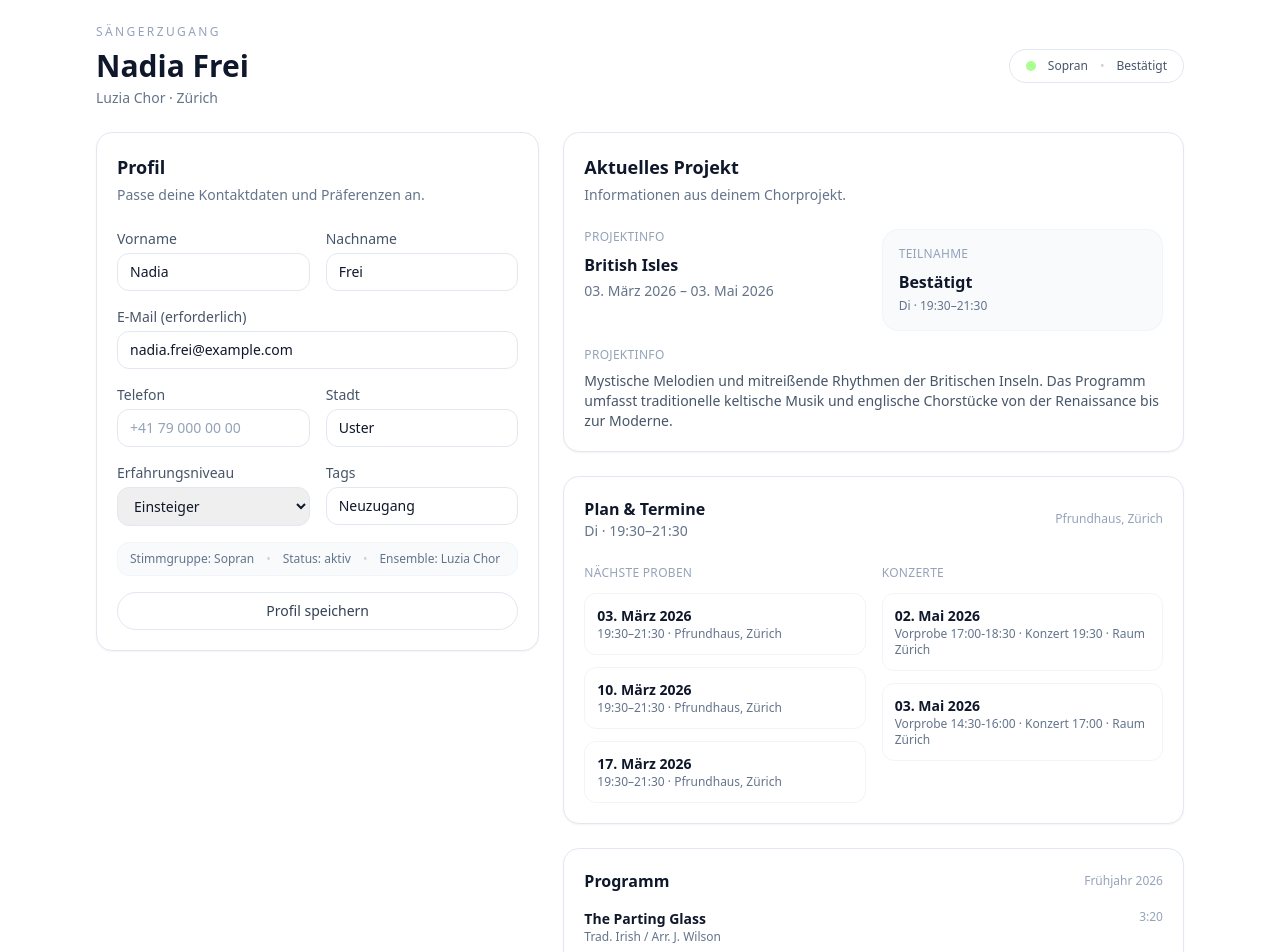
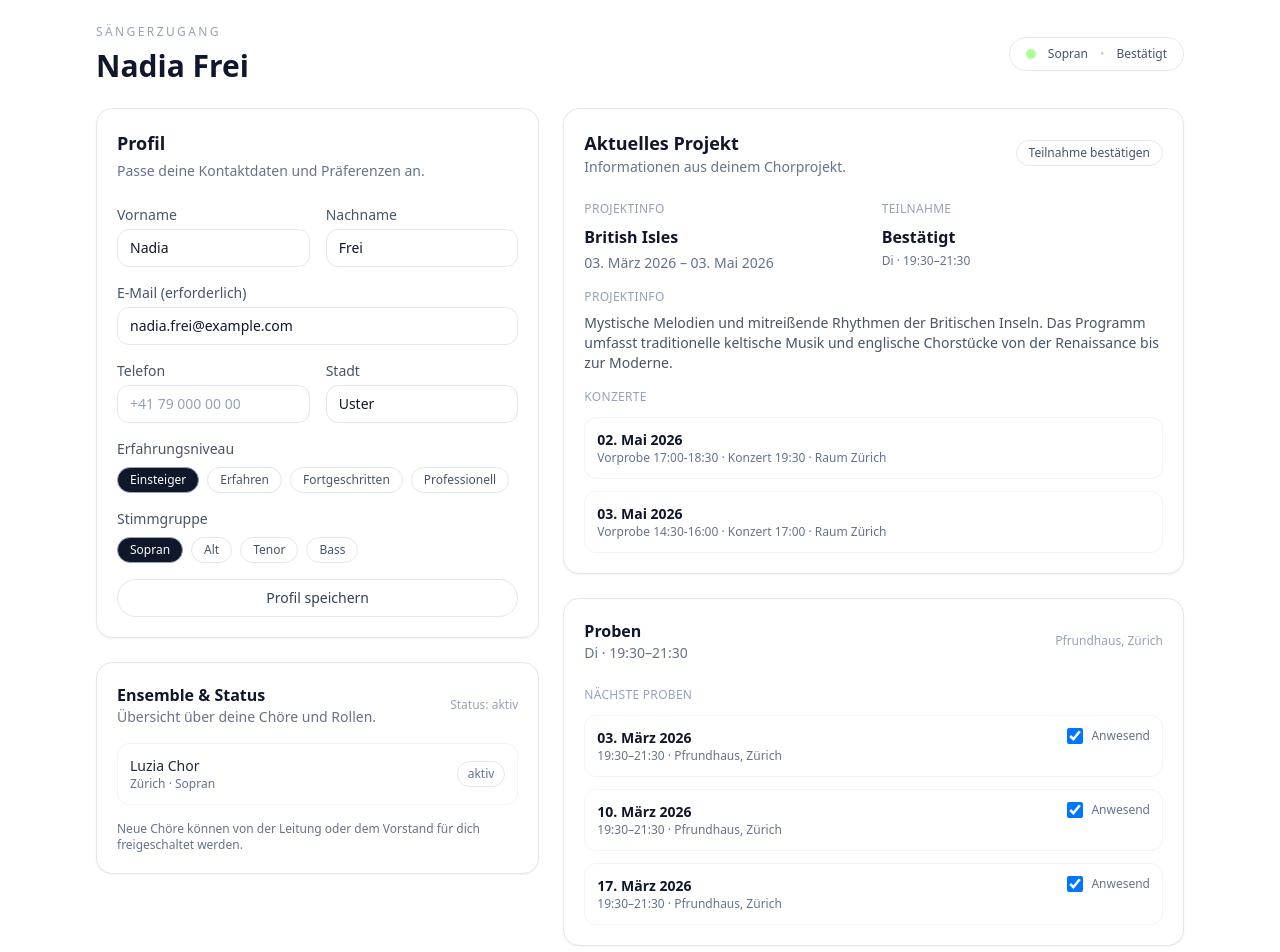
Before and after one commit to TechvibeVentures/Choirmaster, a Next.js app: page /singer in a window 1280 px wide. Shown: the top 952 px of the page. Built offline with nearby package versions, Linux system fonts and the light colour scheme.

Commit message:
Refine singer view layout and interactions

```diff
--- a/app/singer/page.tsx
+++ b/app/singer/page.tsx
@@ -103,9 +103,6 @@ export default function SingerViewPage() {
             <h1 className="mt-2 text-2xl font-semibold text-slate-900 sm:text-3xl">
               {singer?.first_name} {singer?.last_name}
             </h1>
-            <p className="mt-1 text-sm text-slate-500">
-              {choir?.name} · {choir?.city}
-            </p>
           </div>
           <div className="flex items-center gap-3 rounded-full border border-slate-200 px-4 py-2 text-xs font-medium text-slate-600">
             <span
@@ -119,6 +116,7 @@ export default function SingerViewPage() {
         </header>
 
         <div className="grid gap-6 lg:grid-cols-[1fr_1.4fr]">
+          <div className="flex flex-col gap-6">
             <Card className="h-fit">
               <div className="flex flex-col gap-1">
                 <h2 className="text-lg font-semibold text-slate-900">
@@ -170,38 +168,46 @@ export default function SingerViewPage() {
                     type="text"
                   />
                 </label>
-              <label className="text-sm text-slate-600">
+                <div className="sm:col-span-2">
+                  <p className="text-sm text-slate-600">
                     {strings.singer.fields.experience}
-                <select className={inputStyles} defaultValue={singer?.experience_level}>
+                  </p>
+                  <div className="mt-2 flex flex-wrap gap-2">
                     {Object.entries(experienceLabels).map(([key, label]) => (
-                    <option key={key} value={key}>
+                      <button
+                        key={key}
+                        type="button"
+                        className={`rounded-full border px-3 py-1 text-xs font-medium transition ${
+                          singer?.experience_level === key
+                            ? "border-slate-400 bg-slate-900 text-white"
+                            : "border-slate-200 bg-white text-slate-600 hover:border-slate-300"
+                        }`}
+                      >
                         {label}
-                    </option>
+                      </button>
                     ))}
-                </select>
-              </label>
-              <label className="text-sm text-slate-600">
-                {strings.singer.fields.tags}
-                <input
-                  className={inputStyles}
-                  defaultValue={singer?.tags.join(", ")}
-                  type="text"
-                  placeholder="z.B. Intonation, Teamplay"
-                />
-              </label>
-              <div className="rounded-xl border border-slate-100 bg-slate-50 px-3 py-2 text-xs text-slate-500 sm:col-span-2">
-                <div className="flex flex-wrap items-center gap-3">
-                  <span>
-                    {strings.singer.fields.voice}: {voiceLabel}
-                  </span>
-                  <span className="text-slate-300">•</span>
-                  <span>
-                    {strings.singer.fields.status}: {singerStatusLabel}
-                  </span>
-                  <span className="text-slate-300">•</span>
-                  <span>
-                    {strings.singer.fields.choir}: {choir?.name}
-                  </span>
+                  </div>
+                </div>
+                <div className="sm:col-span-2">
+                  <p className="text-sm text-slate-600">
+                    {strings.singer.fields.voice}
+                  </p>
+                  <div className="mt-2 flex flex-wrap gap-2">
+                    {(["Soprano", "Alto", "Tenor", "Bass"] as Voice[]).map(
+                      (voiceOption) => (
+                        <button
+                          key={voiceOption}
+                          type="button"
+                          className={`rounded-full border px-3 py-1 text-xs font-medium transition ${
+                            voice === voiceOption
+                              ? "border-slate-400 bg-slate-900 text-white"
+                              : "border-slate-200 bg-white text-slate-600 hover:border-slate-300"
+                          }`}
+                        >
+                          {getVoiceLabel(voiceOption)}
+                        </button>
+                      )
+                    )}
                   </div>
                 </div>
                 <div className="sm:col-span-2">
@@ -215,15 +221,71 @@ export default function SingerViewPage() {
               </form>
             </Card>
 
+            <Card>
+              <div className="flex items-center justify-between">
+                <div>
+                  <h3 className="text-base font-semibold text-slate-900">
+                    Ensemble & Status
+                  </h3>
+                  <p className="text-sm text-slate-500">
+                    Übersicht über deine Chöre und Rollen.
+                  </p>
+                </div>
+                <span className="text-xs text-slate-400">
+                  {strings.singer.fields.status}: {singerStatusLabel}
+                </span>
+              </div>
+              <div className="mt-4 space-y-3">
+                {memberships
+                  .filter((item) => item.person_id === singer?.id)
+                  .map((item) => {
+                    const choirEntry = choirs.find((entry) => entry.id === item.choir_id);
+                    return (
+                      <div
+                        key={`${item.choir_id}-${item.voice}`}
+                        className="flex items-center justify-between rounded-xl border border-slate-100 px-3 py-3 text-sm"
+                      >
+                        <div>
+                          <div className="font-medium text-slate-800">
+                            {choirEntry?.name}
+                          </div>
+                          <div className="text-xs text-slate-500">
+                            {choirEntry?.city} · {getVoiceLabel(item.voice)}
+                          </div>
+                        </div>
+                        <span className="rounded-full border border-slate-200 px-2.5 py-1 text-xs text-slate-500">
+                          {singerStatusLabels[item.singer_status]}
+                        </span>
+                      </div>
+                    );
+                  })}
+              </div>
+              <p className="mt-4 text-xs text-slate-500">
+                Neue Chöre können von der Leitung oder dem Vorstand für dich
+                freigeschaltet werden.
+              </p>
+            </Card>
+          </div>
+
           <div className="flex flex-col gap-6">
             <Card>
               <div className="flex flex-col gap-1">
+                <div className="flex flex-wrap items-center justify-between gap-3">
+                  <div>
                     <h2 className="text-lg font-semibold text-slate-900">
                       {strings.singer.projectTitle}
                     </h2>
                     <p className="text-sm text-slate-500">
                       {strings.singer.projectSubtitle}
                     </p>
+                  </div>
+                  <button
+                    type="button"
+                    className="rounded-full border border-slate-200 px-3 py-1 text-xs font-medium text-slate-600 transition hover:border-slate-300 hover:text-slate-900"
+                  >
+                    Teilnahme bestätigen
+                  </button>
+                </div>
               </div>
               <div className="mt-6 grid gap-4 sm:grid-cols-2">
                 <div>
@@ -239,7 +301,7 @@ export default function SingerViewPage() {
                       : ""}
                   </p>
                 </div>
-                <div className="rounded-2xl border border-slate-100 bg-slate-50 p-4 text-sm text-slate-600">
+                <div>
                   <p className="text-xs uppercase tracking-wide text-slate-400">
                     {strings.singer.sections.participation}
                   </p>
@@ -263,53 +325,7 @@ export default function SingerViewPage() {
                     {project?.description}
                   </p>
                 </div>
-              </div>
-            </Card>
-
-            <Card>
-              <div className="flex items-center justify-between">
-                <div>
-                  <h3 className="text-base font-semibold text-slate-900">
-                    {strings.singer.sections.schedule}
-                  </h3>
-                  <p className="text-sm text-slate-500">
-                    {project
-                      ? `${formatWeekdays(project.rehearsal_facts.weekdays)} · ${formatTimeRange(
-                          project.rehearsal_facts.start_time,
-                          project.rehearsal_facts.end_time
-                        )}`
-                      : ""}
-                  </p>
-                </div>
-                <div className="text-xs text-slate-400">
-                  {project?.rehearsal_facts.location}
-                </div>
-              </div>
-              <div className="mt-6 grid gap-4 sm:grid-cols-2">
-                <div>
-                  <p className="text-xs uppercase tracking-wide text-slate-400">
-                    {strings.singer.sections.rehearsals}
-                  </p>
-                  <ul className="mt-3 space-y-3 text-sm text-slate-600">
-                    {upcomingRehearsals.length ? (
-                      upcomingRehearsals.map((rehearsal) => (
-                        <li key={rehearsal.id} className="rounded-xl border border-slate-100 p-3">
-                          <p className="text-sm font-semibold text-slate-900">
-                            {formatDate(rehearsal.date)}
-                          </p>
-                          <p className="text-xs text-slate-500">
-                            {formatTimeRange(rehearsal.start_time, rehearsal.end_time)} · {rehearsal.location}
-                          </p>
-                        </li>
-                      ))
-                    ) : (
-                      <li className="rounded-xl border border-dashed border-slate-200 p-3 text-xs text-slate-500">
-                        Noch keine nächsten Proben geplant.
-                      </li>
-                    )}
-                  </ul>
-                </div>
-                <div>
+                <div className="sm:col-span-2">
                   <p className="text-xs uppercase tracking-wide text-slate-400">
                     {strings.singer.sections.concerts}
                   </p>
@@ -337,6 +353,65 @@ export default function SingerViewPage() {
 
             <Card>
               <div className="flex items-center justify-between">
+                <div>
+                  <h3 className="text-base font-semibold text-slate-900">
+                    Proben
+                  </h3>
+                  <p className="text-sm text-slate-500">
+                    {project
+                      ? `${formatWeekdays(project.rehearsal_facts.weekdays)} · ${formatTimeRange(
+                          project.rehearsal_facts.start_time,
+                          project.rehearsal_facts.end_time
+                        )}`
+                      : ""}
+                  </p>
+                </div>
+                <div className="text-xs text-slate-400">
+                  {project?.rehearsal_facts.location}
+                </div>
+              </div>
+              <div className="mt-6">
+                <p className="text-xs uppercase tracking-wide text-slate-400">
+                  {strings.singer.sections.rehearsals}
+                </p>
+                <ul className="mt-3 space-y-3 text-sm text-slate-600">
+                  {upcomingRehearsals.length ? (
+                    upcomingRehearsals.map((rehearsal) => (
+                      <li
+                        key={rehearsal.id}
+                        className="rounded-xl border border-slate-100 p-3"
+                      >
+                        <div className="flex items-start justify-between gap-3">
+                          <div>
+                            <p className="text-sm font-semibold text-slate-900">
+                              {formatDate(rehearsal.date)}
+                            </p>
+                            <p className="text-xs text-slate-500">
+                              {formatTimeRange(rehearsal.start_time, rehearsal.end_time)} · {rehearsal.location}
+                            </p>
+                          </div>
+                          <label className="flex items-center gap-2 text-xs text-slate-500">
+                            <input
+                              type="checkbox"
+                              defaultChecked
+                              className="h-4 w-4 rounded border-slate-300 text-slate-900"
+                            />
+                            Anwesend
+                          </label>
+                        </div>
+                      </li>
+                    ))
+                  ) : (
+                    <li className="rounded-xl border border-dashed border-slate-200 p-3 text-xs text-slate-500">
+                      Noch keine nächsten Proben geplant.
+                    </li>
+                  )}
+                </ul>
+              </div>
+            </Card>
+
+            <Card>
+              <div className="flex items-center justify-between">
                 <h3 className="text-base font-semibold text-slate-900">
                   {strings.singer.sections.program}
                 </h3>
@@ -344,17 +419,35 @@ export default function SingerViewPage() {
                   {program?.season ?? ""}
                 </span>
               </div>
-              <ul className="mt-4 space-y-3 text-sm text-slate-600">
-                {(program?.pieces ?? []).slice(0, 6).map((piece) => (
-                  <li key={piece.id} className="flex items-start justify-between gap-3">
-                    <div>
-                      <p className="text-sm font-semibold text-slate-900">{piece.title}</p>
-                      <p className="text-xs text-slate-500">{piece.composer}</p>
+              <ol className="mt-4 space-y-3 text-sm text-slate-600">
+                {(program?.pieces ?? []).slice(0, 6).map((piece, index) => (
+                  <li
+                    key={piece.id}
+                    className="rounded-xl border border-slate-100 bg-slate-50/70 px-4 py-3"
+                  >
+                    <div className="flex items-center gap-4">
+                      <span className="text-xs text-slate-400">
+                        {String(index + 1).padStart(2, "0")}
+                      </span>
+                      <div className="flex-1">
+                        <div className="flex flex-wrap items-center justify-between gap-2">
+                          <span className="text-sm font-medium text-slate-800">
+                            {piece.title}
+                          </span>
+                          {piece.duration ? (
+                            <span className="text-xs text-slate-400">
+                              {piece.duration}
+                            </span>
+                          ) : null}
                         </div>
-                    <span className="text-xs text-slate-400">{piece.duration}</span>
+                        <div className="mt-1 text-xs text-slate-500">
+                          {piece.composer}
+                        </div>
+                      </div>
+                    </div>
                   </li>
                 ))}
-              </ul>
+              </ol>
               {program && program.pieces.length > 6 ? (
                 <p className="mt-4 text-xs text-slate-500">
                   +{program.pieces.length - 6} weitere Stücke im Programm
```
Lines whose indentation alone changed are shown as unchanged.
